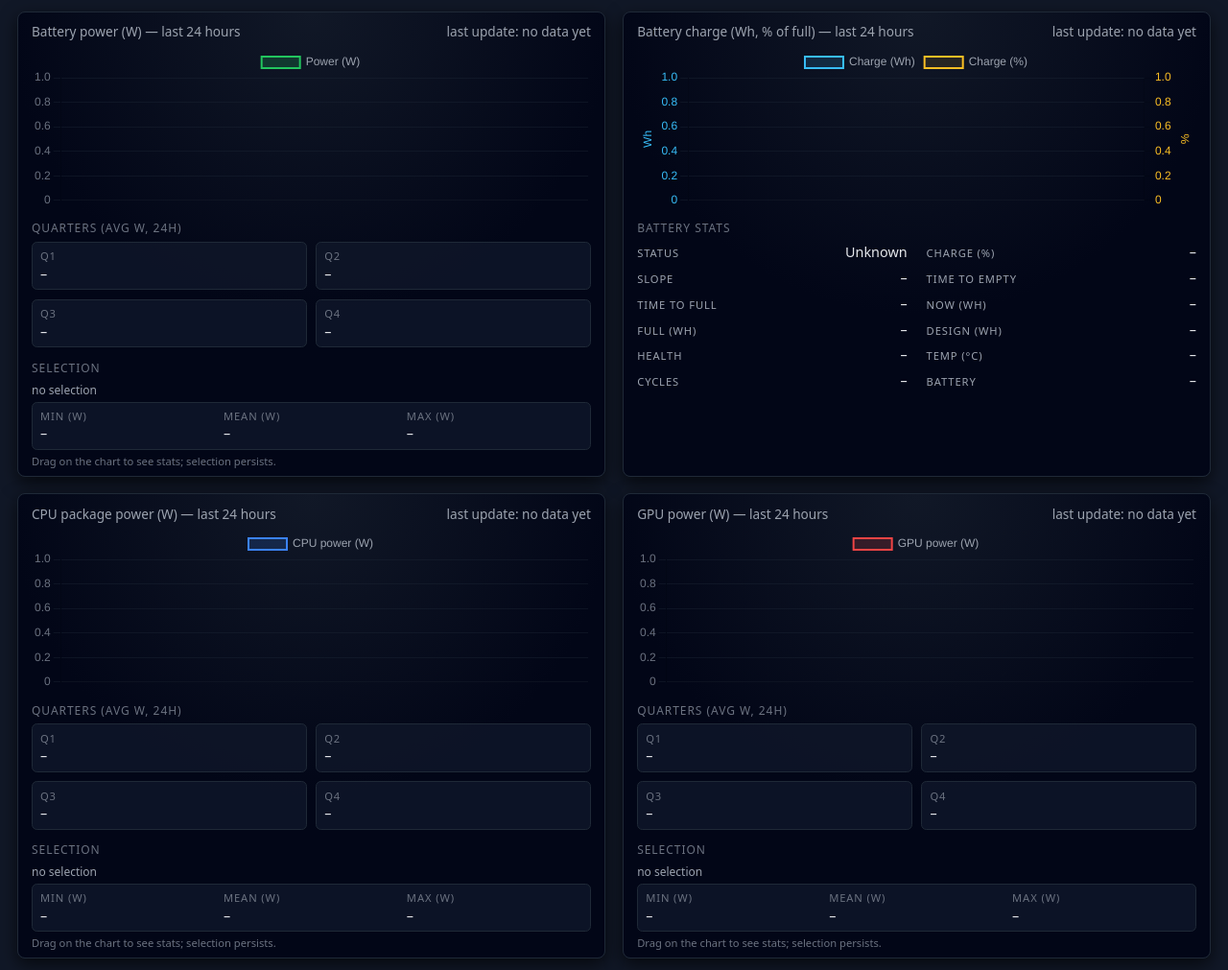
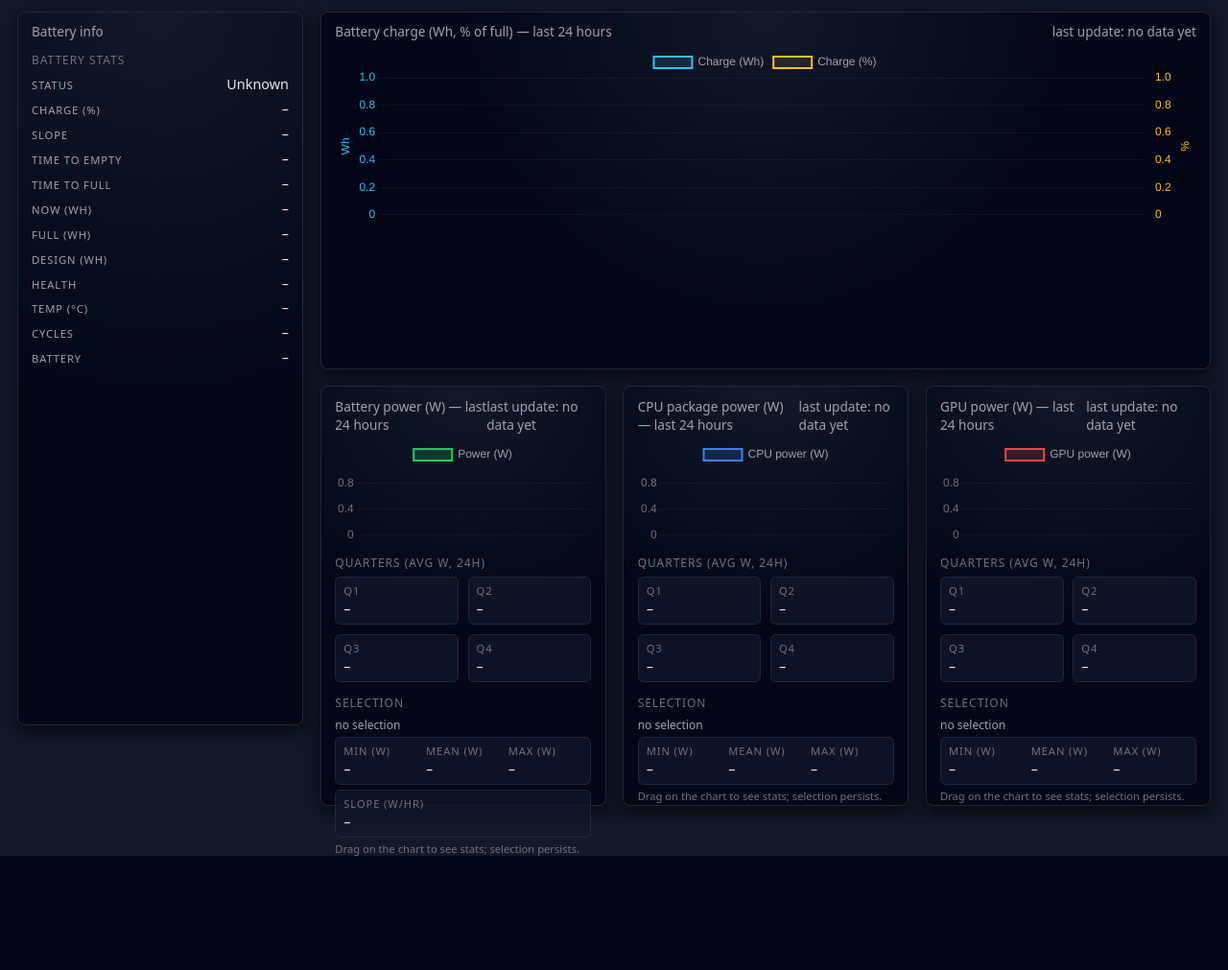
Before and after one commit to ChrisNippert/batttracker, a Flask app: page / in a window 1280 px wide. Shown: the part 36-1047 px from the top of the page at 96% size. After the commit the page ends 928 px from the top, so only its background shows below. Run offline with Flask 3, Linux system fonts and the light colour scheme; data that the repository does not hold is empty; parts of the project's set-up code (start-up, migrations or seed data) failed here and were passed over.

Commit message:
ui update

```diff
--- a/app/templates/index.html
+++ b/app/templates/index.html
@@ -31,15 +31,15 @@
       max-width: 1400px;
       margin: 0 auto;
       display: grid;
-      grid-template-columns: minmax(360px, 1fr) minmax(360px, 1fr);
-      grid-template-rows: auto auto;
+      grid-template-columns: minmax(220px, 24%) minmax(0, 1fr);
       gap: 1.1rem;
       align-items: stretch;
+      min-height: calc(100vh - 3.5rem);
     }
     .dashboard-panel {
       display: flex;
       flex-direction: column;
-      min-height: 330px;
+      min-height: 0;
     }
     .card {
       background: radial-gradient(circle at top, #111827 0, #020617 55%);
@@ -62,13 +62,13 @@
     }
     .chart-container {
       position: relative;
-      height: 170px;
-      min-height: 100px;
+      height: 185px;
+      min-height: 110px;
       margin-bottom: 0.35rem;
     }
     canvas {
-      max-height: 170px;
-      min-height: 100px;
+      max-height: 185px;
+      min-height: 110px;
     }
     .stats {
       margin-top: 0.3rem;
@@ -118,13 +118,25 @@
       color: #9ca3af;
       margin-bottom: 0.25rem;
     }
-    /* Center battery info: compact two-column layout inside the charge card */
-    #center-panel .stats-grid {
-      grid-template-columns: repeat(2, minmax(0, 1fr));
-      row-gap: 0.25rem;
-      column-gap: 1.25rem;
-    }
-    #center-panel .stat-block {
+    /* Battery stats side panel */
+    #stats-panel {
+      position: sticky;
+      top: 0.75rem;
+      align-self: stretch;
+      height: calc(100vh - 3.5rem);
+    }
+    #stats-panel .card {
+      height: 100%;
+    }
+    #stats-panel .stats {
+      flex: 1 1 auto;
+      overflow-y: auto;
+    }
+    #stats-panel .stats-grid {
+      grid-template-columns: 1fr;
+      row-gap: 0.2rem;
+    }
+    #stats-panel .stat-block {
       background: transparent;
       border: none;
       padding: 0.1rem 0;
@@ -132,30 +144,37 @@
       justify-content: space-between;
       align-items: baseline;
     }
-    #center-panel .stat-label {
+    #stats-panel .stat-label {
       color: #9ca3af;
       font-weight: 500;
     }
-    #center-panel .stat-value {
+    #stats-panel .stat-value {
       font-size: 0.9rem;
       color: #e5e7eb;
     }
-    /* Layout for main cards: 2x2 grid */
+    /* Charts grid: power on top, three wattages beneath */
+    #charts-grid {
+      display: grid;
+      grid-template-columns: repeat(3, minmax(0, 1fr));
+      grid-template-rows: minmax(0, 45%) minmax(0, 55%);
+      gap: 1.1rem;
+      align-items: stretch;
+      height: 100%;
+    }
+    #charge-panel {
+      grid-column: 1 / span 3;
+      grid-row: 1;
+    }
     #power-panel {
       grid-column: 1;
-      grid-row: 1;
-    }
-    #center-panel {
+      grid-row: 2;
+    }
+    #cpu-panel {
       grid-column: 2;
-      grid-row: 1;
-      min-height: 420px;
-    }
-    #cpu-panel {
-      grid-column: 1;
       grid-row: 2;
     }
     #gpu-panel {
-      grid-column: 2;
+      grid-column: 3;
       grid-row: 2;
     }
     @media (max-width: 1024px) {
@@ -163,12 +182,12 @@
         display: flex;
         flex-direction: column;
       }
-      #power-panel,
-      #center-panel,
-      #cpu-panel,
-      #gpu-panel {
-        grid-column: auto;
-        grid-row: auto;
+      #stats-panel {
+        position: static;
+      }
+      #charts-grid {
+        display: flex;
+        flex-direction: column;
       }
     }
   </style>
@@ -179,6 +198,81 @@
     <h1>batttracker</h1>
   </header>
   <main>
+    <section class="dashboard-panel" id="stats-panel">
+      <div class="card">
+        <div class="card-header">
+          <div>Battery info</div>
+          <div></div>
+        </div>
+        <div class="stats" style="grid-template-columns: 1fr;">
+          <div>
+            <div class="stats-section-title">Battery stats</div>
+            <div class="stats-grid">
+              <div class="stat-block">
+                <div class="stat-label">Status</div>
+                <div class="stat-value" id="battery-stat-status">–</div>
+              </div>
+              <div class="stat-block">
+                <div class="stat-label">Charge (%)</div>
+                <div class="stat-value" id="battery-stat-percent">–</div>
+              </div>
+              <div class="stat-block">
+                <div class="stat-label">Slope</div>
+                <div class="stat-value" id="battery-stat-slope">–</div>
+              </div>
+              <div class="stat-block">
+                <div class="stat-label">Time to empty</div>
+                <div class="stat-value" id="battery-stat-eta-empty">–</div>
+              </div>
+              <div class="stat-block">
+                <div class="stat-label">Time to full</div>
+                <div class="stat-value" id="battery-stat-eta-full">–</div>
+              </div>
+              <div class="stat-block">
+                <div class="stat-label">Now (Wh)</div>
+                <div class="stat-value" id="battery-stat-now">–</div>
+              </div>
+              <div class="stat-block">
+                <div class="stat-label">Full (Wh)</div>
+                <div class="stat-value" id="battery-stat-full">–</div>
+              </div>
+              <div class="stat-block">
+                <div class="stat-label">Design (Wh)</div>
+                <div class="stat-value" id="battery-stat-design">–</div>
+              </div>
+              <div class="stat-block">
+                <div class="stat-label">Health</div>
+                <div class="stat-value" id="battery-stat-health">–</div>
+              </div>
+              <div class="stat-block">
+                <div class="stat-label">Temp (°C)</div>
+                <div class="stat-value" id="battery-stat-temp">–</div>
+              </div>
+              <div class="stat-block">
+                <div class="stat-label">Cycles</div>
+                <div class="stat-value" id="battery-stat-cycles">–</div>
+              </div>
+              <div class="stat-block">
+                <div class="stat-label">Battery</div>
+                <div class="stat-value" id="battery-stat-manuf">–</div>
+              </div>
+            </div>
+          </div>
+        </div>
+      </div>
+    </section>
+    <div id="charts-grid">
+      <section class="dashboard-panel" id="charge-panel">
+        <div class="card">
+          <div class="card-header">
+            <div>Battery charge (Wh, % of full) &mdash; last 24 hours</div>
+            <div id="charge-last-updated">last update: &mdash;</div>
+          </div>
+          <div class="chart-container">
+            <canvas id="chargeChart"></canvas>
+          </div>
+        </div>
+      </section>
       <section class="dashboard-panel" id="power-panel">
         <div class="card">
           <div class="card-header">
@@ -229,73 +323,12 @@
                   <div class="stat-value" id="sel-max">–</div>
                 </div>
               </div>
+              <div class="stat-block" style="margin-top:0.3rem;">
+                <div class="stat-label">Slope (W/hr)</div>
+                <div class="stat-value" id="sel-slope">–</div>
+              </div>
               <div class="selection-hint">
                 Drag on the chart to see stats; selection persists.
-          </div>
-        </div>
-      </div>
-    </section>
-    <section class="dashboard-panel" id="center-panel">
-      <div class="card">
-        <div class="card-header">
-          <div>Battery charge (Wh, % of full) &mdash; last 24 hours</div>
-          <div id="charge-last-updated">last update: &mdash;</div>
-        </div>
-        <div class="chart-container">
-          <canvas id="chargeChart"></canvas>
-        </div>
-        <div class="stats" style="grid-template-columns: 1fr;">
-          <div>
-            <div class="stats-section-title">Battery stats</div>
-            <div class="stats-grid">
-              <div class="stat-block">
-                <div class="stat-label">Status</div>
-                <div class="stat-value" id="battery-stat-status">–</div>
-              </div>
-              <div class="stat-block">
-                <div class="stat-label">Charge (%)</div>
-                <div class="stat-value" id="battery-stat-percent">–</div>
-              </div>
-              <div class="stat-block">
-                <div class="stat-label">Slope</div>
-                <div class="stat-value" id="battery-stat-slope">–</div>
-              </div>
-              <div class="stat-block">
-                <div class="stat-label">Time to empty</div>
-                <div class="stat-value" id="battery-stat-eta-empty">–</div>
-              </div>
-              <div class="stat-block">
-                <div class="stat-label">Time to full</div>
-                <div class="stat-value" id="battery-stat-eta-full">–</div>
-              </div>
-              <div class="stat-block">
-                <div class="stat-label">Now (Wh)</div>
-                <div class="stat-value" id="battery-stat-now">–</div>
-              </div>
-              <div class="stat-block">
-                <div class="stat-label">Full (Wh)</div>
-                <div class="stat-value" id="battery-stat-full">–</div>
-              </div>
-              <div class="stat-block">
-                <div class="stat-label">Design (Wh)</div>
-                <div class="stat-value" id="battery-stat-design">–</div>
-              </div>
-              <div class="stat-block">
-                <div class="stat-label">Health</div>
-                <div class="stat-value" id="battery-stat-health">–</div>
-              </div>
-              <div class="stat-block">
-                <div class="stat-label">Temp (°C)</div>
-                <div class="stat-value" id="battery-stat-temp">–</div>
-              </div>
-              <div class="stat-block">
-                <div class="stat-label">Cycles</div>
-                <div class="stat-value" id="battery-stat-cycles">–</div>
-              </div>
-              <div class="stat-block">
-                <div class="stat-label">Battery</div>
-                <div class="stat-value" id="battery-stat-manuf">–</div>
-              </div>
               </div>
             </div>
           </div>
@@ -413,6 +446,7 @@
           </div>
         </div>
       </section>
+    </div>
   </main>
 
   <script>
@@ -920,10 +954,12 @@
       const minEl = document.getElementById('sel-min');
       const meanEl = document.getElementById('sel-mean');
       const maxEl = document.getElementById('sel-max');
+      const slopeEl = document.getElementById('sel-slope');
 
       if (!densePowers.length || startIdx == null || endIdx == null) {
         rangeEl.textContent = 'no selection';
         minEl.textContent = meanEl.textContent = maxEl.textContent = '–';
+        if (slopeEl) slopeEl.textContent = '–';
         return;
       }
 
@@ -933,6 +969,7 @@
       if (e <= s) {
         rangeEl.textContent = 'no selection';
         minEl.textContent = meanEl.textContent = maxEl.textContent = '–';
+        if (slopeEl) slopeEl.textContent = '–';
         return;
       }
 
@@ -943,11 +980,21 @@
       const minV = Math.min(...subPowers);
       const maxV = Math.max(...subPowers);
       const meanV = mean(subPowers);
+
+      // simple slope: change in power over time (W/hr)
+      let slopeStr = '–';
+      const dtHours = (tsEnd - tsStart) / 3600;
+      if (Number.isFinite(dtHours) && dtHours > 0.01) {
+        const dP = subPowers[subPowers.length - 1] - subPowers[0];
+        const slope = dP / dtHours;
+        slopeStr = `${formatW(slope)} W/hr`;
+      }
 
       rangeEl.textContent = `${formatTime(tsStart)} → ${formatTime(tsEnd)}`;
       minEl.textContent = formatW(minV);
       meanEl.textContent = formatW(meanV);
       maxEl.textContent = formatW(maxV);
+      if (slopeEl) slopeEl.textContent = slopeStr;
     }
 
     function findClosestIndexForTs(ts) {
```
Lines whose indentation alone changed are shown as unchanged.
